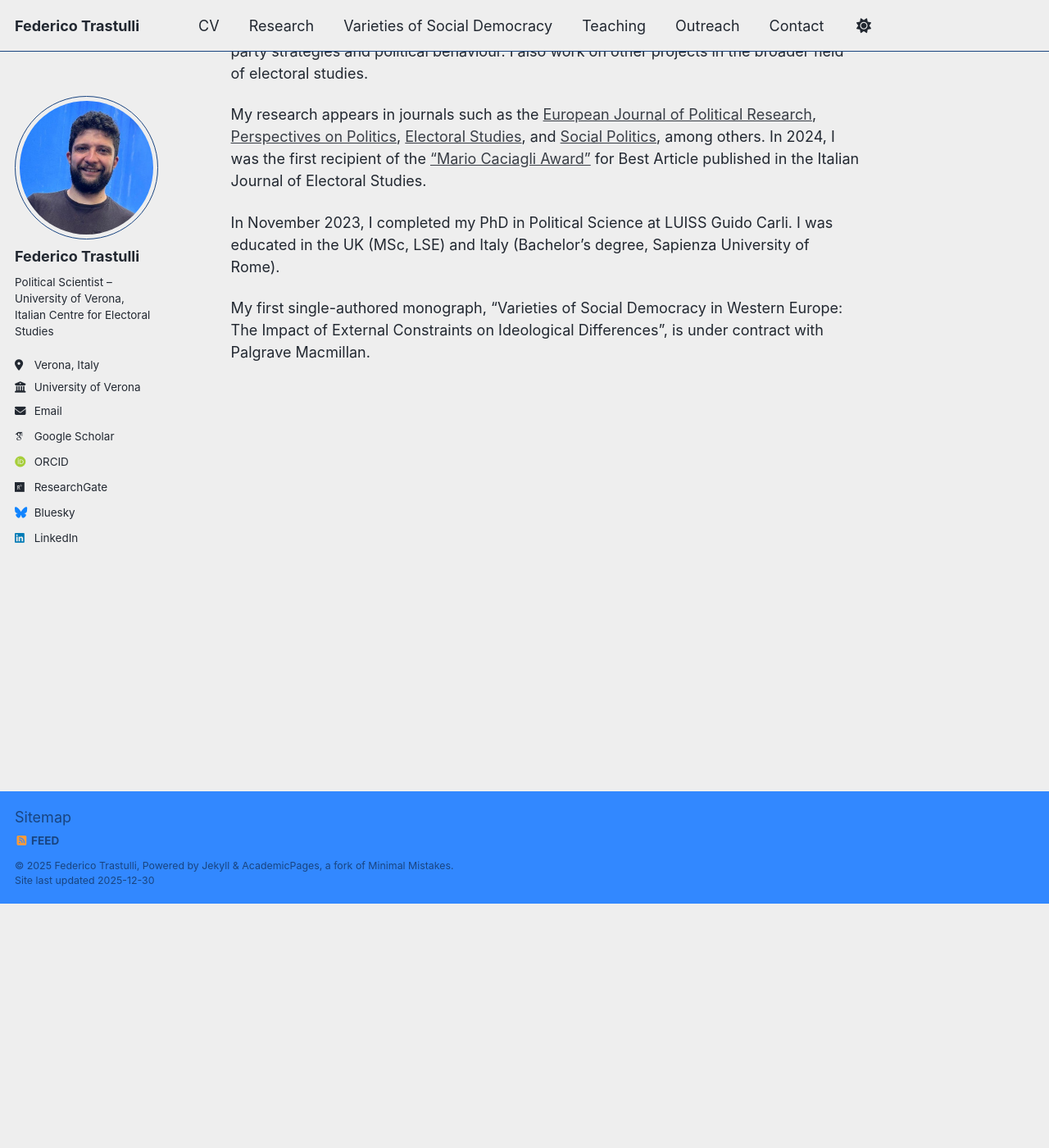
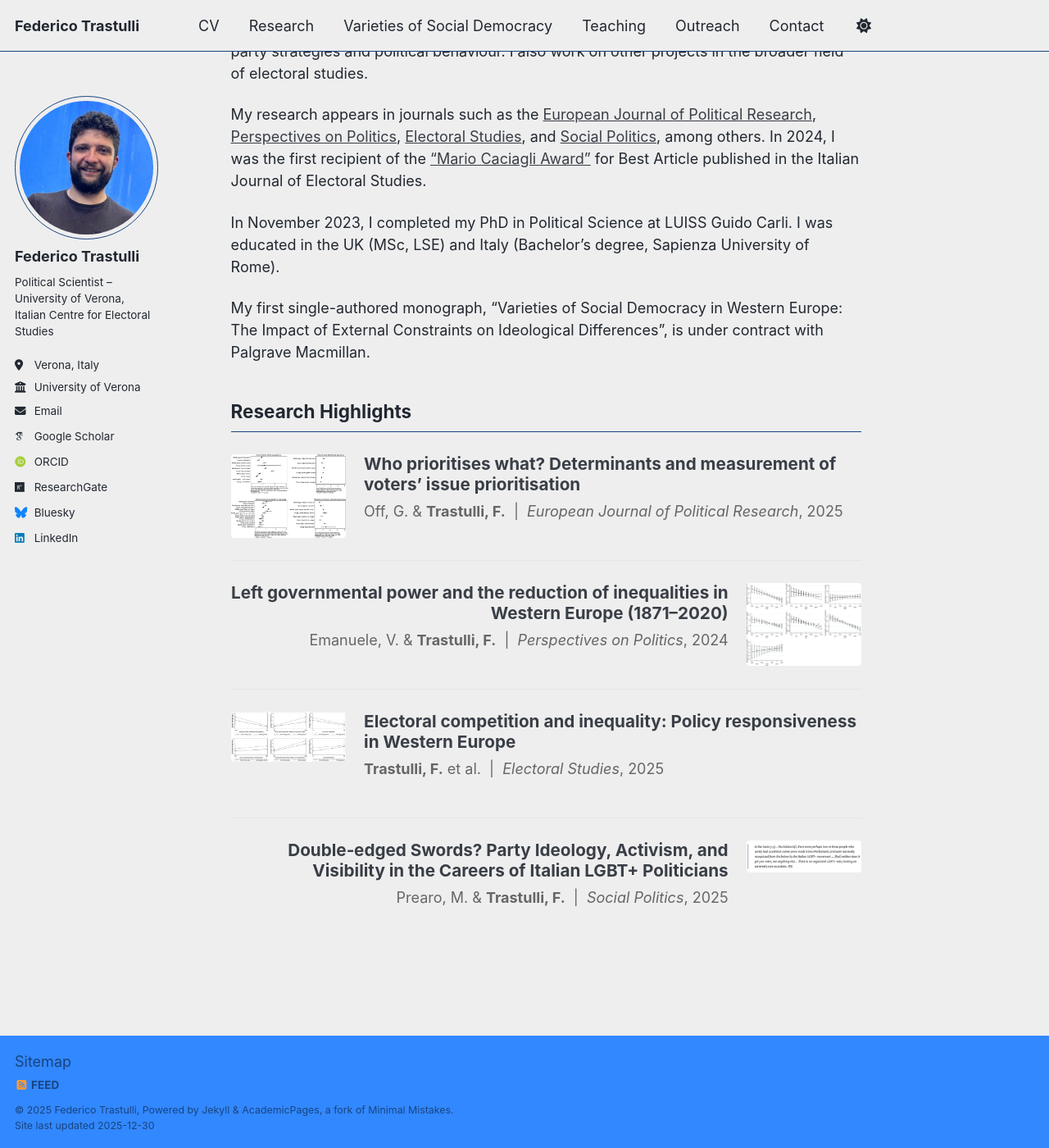
Before and after one commit to federicotrastulli/federicotrastulli.github.io, a Jekyll site: the page built from _pages/about.md, in a window 1280 px wide and 1400 px high, scrolled down 298 px. Shown: the whole window at 82% size. Built offline with Jekyll 4.4.1, drawn with Linux system fonts in a browser that asks for light colours; some web fonts are replaced; a script bundle is joined from its source files by our own code; library files that are not in the unit come from our copies.

Commit message:
Update about.md

```diff
--- a/_pages/about.md
+++ b/_pages/about.md
@@ -18,3 +18,93 @@ My research appears in journals such as the [European Journal of Political Resea
 In November 2023, I completed my PhD in Political Science at LUISS Guido Carli. I was educated in the UK (MSc, LSE) and Italy (Bachelor's degree, Sapienza University of Rome).
 
 My first single-authored monograph, "Varieties of Social Democracy in Western Europe: The Impact of External Constraints on Ideological Differences", is under contract with Palgrave Macmillan.
+
+## Research Highlights
+
+<!-- Article 1 (left) -->
+<div class="article-card left">
+  <a href="https://www.cambridge.org/core/journals/european-journal-of-political-research/article/who-prioritises-what-determinants-and-measurement-of-voters-issue-prioritisation/E85C711B0698149F280FA000C70A5E66"
+     target="_blank" rel="noopener">
+    <img src="/images/ejpr.png"
+         alt="Who prioritises what? article"
+         class="article-image">
+  </a>
+
+  <div class="article-content">
+    <h3 class="article-title">
+      <a href="https://www.cambridge.org/core/journals/european-journal-of-political-research/article/who-prioritises-what-determinants-and-measurement-of-voters-issue-prioritisation/E85C711B0698149F280FA000C70A5E66"
+         target="_blank" rel="noopener">
+        Who prioritises what? Determinants and measurement of voters’ issue prioritisation
+      </a>
+    </h3>
+    <p class="article-meta">
+      Off, G. &amp; <strong>Trastulli, F.</strong> &nbsp;|&nbsp; <em>European Journal of Political Research</em>, 2025
+    </p>
+  </div>
+</div>
+
+<!-- Article 2 (right) -->
+<div class="article-card right">
+  <a href="https://www.cambridge.org/core/journals/perspectives-on-politics/article/left-governmental-power-and-the-reduction-of-inequalities-in-western-europe-18712020/ED555D70627A4A3D57B2BD9B708C5F55"
+     target="_blank" rel="noopener">
+    <img src="/images/pop.png"
+         alt="Left governmental power article"
+         class="article-image">
+  </a>
+
+  <div class="article-content">
+    <h3 class="article-title">
+      <a href="https://www.cambridge.org/core/journals/perspectives-on-politics/article/left-governmental-power-and-the-reduction-of-inequalities-in-western-europe-18712020/ED555D70627A4A3D57B2BD9B708C5F55"
+         target="_blank" rel="noopener">
+        Left governmental power and the reduction of inequalities in Western Europe (1871–2020)
+      </a>
+    </h3>
+    <p class="article-meta">
+      Emanuele, V. &amp; <strong>Trastulli, F.</strong> &nbsp;|&nbsp; <em>Perspectives on Politics</em>, 2024
+    </p>
+  </div>
+</div>
+
+<!-- Article 3 (left) -->
+<div class="article-card left">
+  <a href="https://www.sciencedirect.com/science/article/pii/S026137942500112X"
+     target="_blank" rel="noopener">
+    <img src="/images/es.jpg"
+         alt="Electoral Studies article"
+         class="article-image">
+  </a>
+
+  <div class="article-content">
+    <h3 class="article-title">
+      <a href="https://www.sciencedirect.com/science/article/pii/S026137942500112X"
+         target="_blank" rel="noopener">
+        Electoral competition and inequality: Policy responsiveness in Western Europe
+      </a>
+    </h3>
+    <p class="article-meta">
+      <strong>Trastulli, F.</strong> et al. &nbsp;|&nbsp; <em>Electoral Studies</em>, 2025
+    </p>
+  </div>
+</div>
+
+<!-- Article 4 (right) -->
+<div class="article-card right">
+  <a href="https://academic.oup.com/sp/advance-article/doi/10.1093/sp/jxae035/7965949"
+     target="_blank" rel="noopener">
+    <img src="/images/sp.png"
+         alt="Social Politics article"
+         class="article-image">
+  </a>
+
+  <div class="article-content">
+    <h3 class="article-title">
+      <a href="https://academic.oup.com/sp/advance-article/doi/10.1093/sp/jxae035/7965949"
+         target="_blank" rel="noopener">
+        Double‑edged Swords? Party Ideology, Activism, and Visibility in the Careers of Italian LGBT+ Politicians
+      </a>
+    </h3>
+    <p class="article-meta">
+      Prearo, M. &amp; <strong>Trastulli, F.</strong> &nbsp;|&nbsp; <em>Social Politics</em>, 2025
+    </p>
+  </div>
+</div>
```
